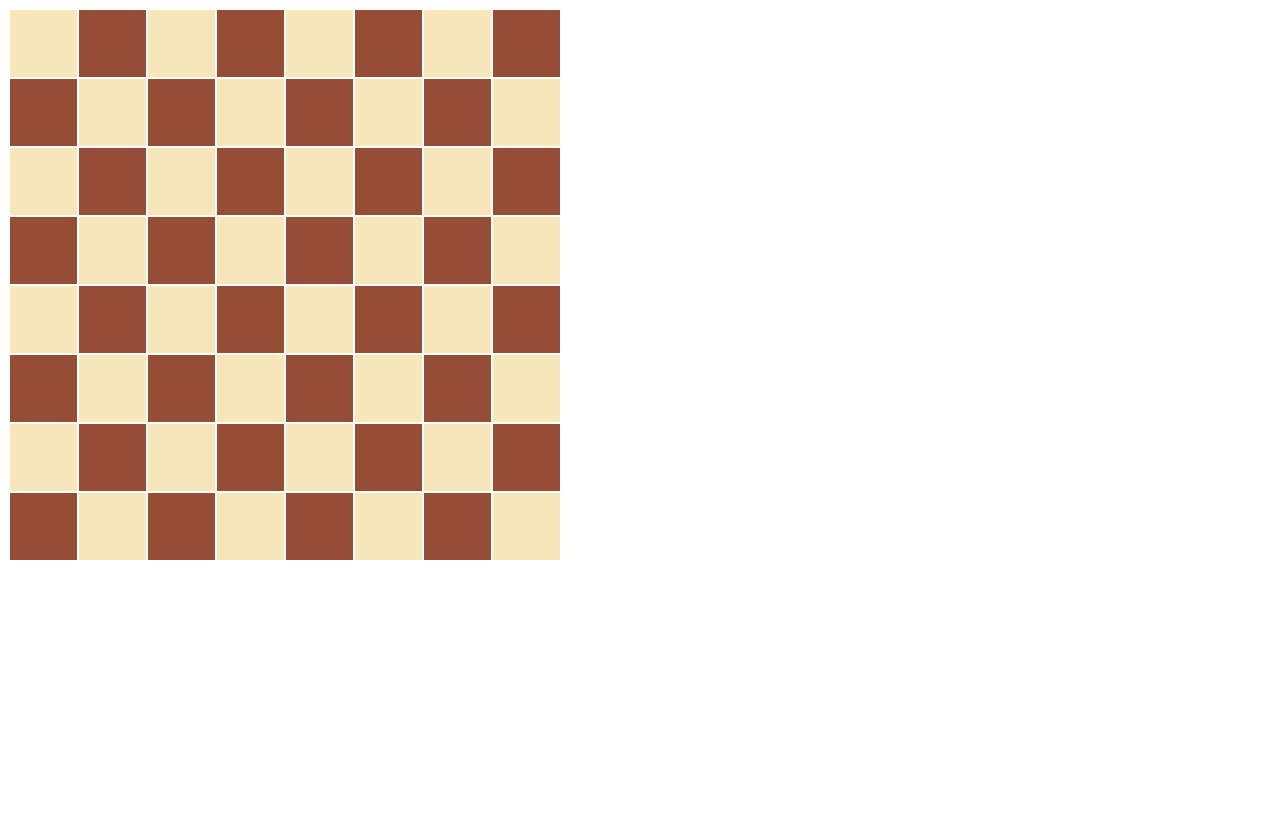
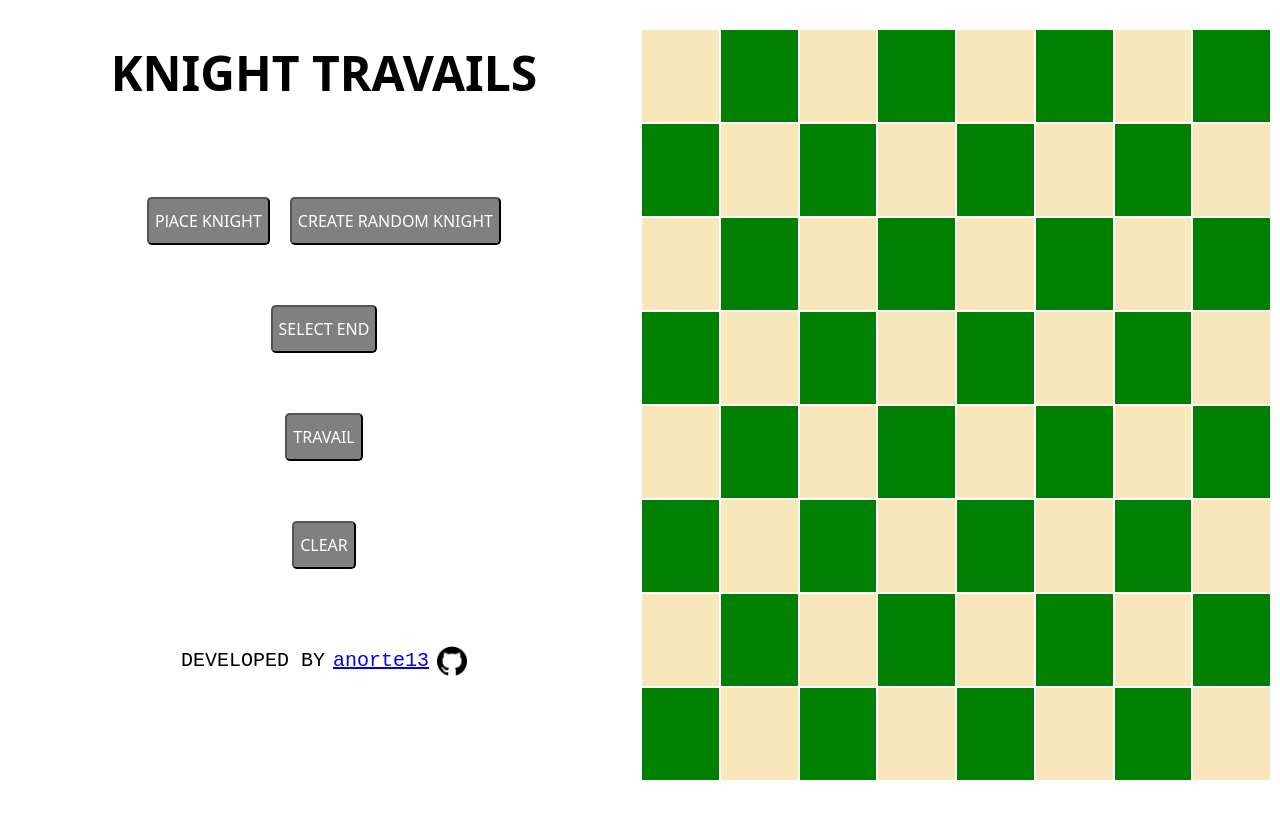
Before and after one commit to anorte13/knight-travails, a website with bundled scripts: page index.html in a window 1280 px wide. Built offline with nearby package versions, Linux system fonts and the light colour scheme.

Commit message:
added UI elements to application/styling

```diff
--- a/index.html
+++ b/index.html
@@ -8,9 +8,38 @@
     <title>Knight Travalis</title>
   </head>
   <body>
-    <table>
-      <tbody id="gameboard"></tbody>
-    </table>
+    <div class="wrapper">
+      <div class="body">
+        <div class="title">
+          <h1>KNIGHT TRAVAILS</h1>
+        </div>
+        <div class="btn1">
+          <button>PlACE KNIGHT</button>
+          <button>CREATE RANDOM KNIGHT</button>
+        </div>
+        <div class="btn2">
+          <button>SELECT END</button>
+        </div>
+        <div class="btn2">
+          <button>TRAVAIL</button>
+        </div>
+        <div class="btn2">
+          <button>CLEAR</button>
+        </div>
+        <div class="title">
+          <footer>
+            <p>DEVELOPED BY</p>
+            <a href="https://github.com/anorte13">anorte13</a>
+            <img src="./img/github.png" alt="Github Logo" />
+          </footer>
+        </div>
+      </div>
+      <div class="game">
+        <table>
+          <tbody id="gameboard"></tbody>
+        </table>
+      </div>
+    </div>
     <script type="module" src="./js/script.js"></script>
   </body>
 </html>
--- a/styles/styles.css
+++ b/styles/styles.css
@@ -1,10 +1,67 @@
+.wrapper {
+  display: flex;
+  justify-content: space-evenly;
+  height: 100vh;
+  width: 100%;
+}
+.body {
+  display: flex;
+  flex-direction: column;
+  gap: 60px;
+  width: 100%;
+}
+.game {
+  margin-top: 20px;
+  width: 100%;
+}
+.btn1 {
+  display: flex;
+  justify-content: center;
+  align-items: center;
+  gap: 20px;
+}
+.btn2 {
+  display: flex;
+  justify-content: center;
+  align-items: center;
+}
+.title {
+  display: flex;
+  align-items: center;
+  justify-content: center;
+}
 td {
-  width: 65px;
-  height: 65px;
+  width: 90px;
+  height: 90px;
   text-align: center;
 }
+h1 {
+  font-family: system-ui, -apple-system, BlinkMacSystemFont, "Segoe UI", Roboto,
+    Oxygen, Ubuntu, Cantarell, "Open Sans", "Helvetica Neue", sans-serif;
+  font-size: 3rem;
+}
+button {
+  background-color: grey;
+  color: white;
+  border-radius: 0.3rem;
+  height: 3rem;
+  font-size: 1rem;
+  font-family: system-ui, -apple-system, BlinkMacSystemFont, "Segoe UI", Roboto,
+    Oxygen, Ubuntu, Cantarell, "Open Sans", "Helvetica Neue", sans-serif;
+}
+footer {
+  display: flex;
+  justify-content: center;
+  align-items: center;
+  gap: 8px;
+  font-size: 20px;
+  font-family: "Courier New", Courier, monospace;
+}
+footer > img {
+  height: 30px;
+}
 .black {
-  background-color: rgb(150, 77, 55);
+  background-color: green;
 }
 .white {
   background-color: rgb(248, 231, 187);
```
Also changed, not shown: img/github.png (added).
